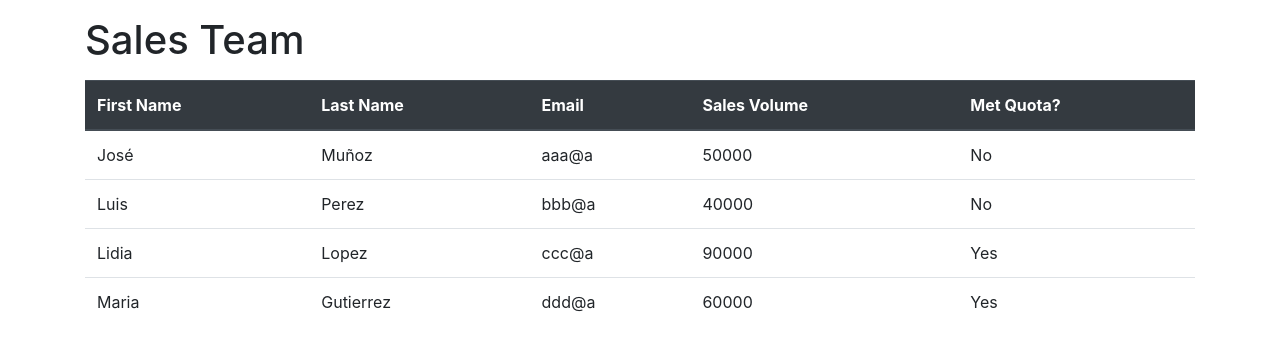
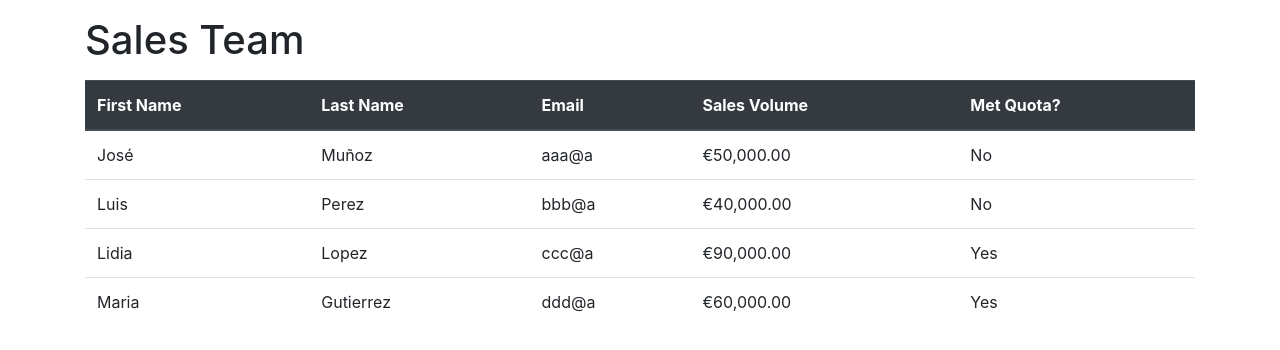
Before and after one commit to JoseManuelMunozManzano/sales-team-angular, an Angular app: page / in a window 1280 px wide. Shown: the top 350 px of the page. Built offline with nearby package versions, Linux system fonts and the light colour scheme.

Commit message:
format Sales Volume

```diff
--- a/src/app/sales-person-list/sales-person-list-bootstrap.component.html
+++ b/src/app/sales-person-list/sales-person-list-bootstrap.component.html
@@ -15,7 +15,7 @@
             <td>{{ tempSalesPerson.firstName }}</td>
             <td>{{ tempSalesPerson.lastName }}</td>
             <td>{{ tempSalesPerson.email }}</td>
-            <td>{{ tempSalesPerson.salesVolume }}</td>
+            <td>{{ tempSalesPerson.salesVolume | currency:'EUR' }}</td>
 
             <td>
                 <div *ngIf="tempSalesPerson.salesVolume >= 60000; else myElseBlock">Yes</div>
```
